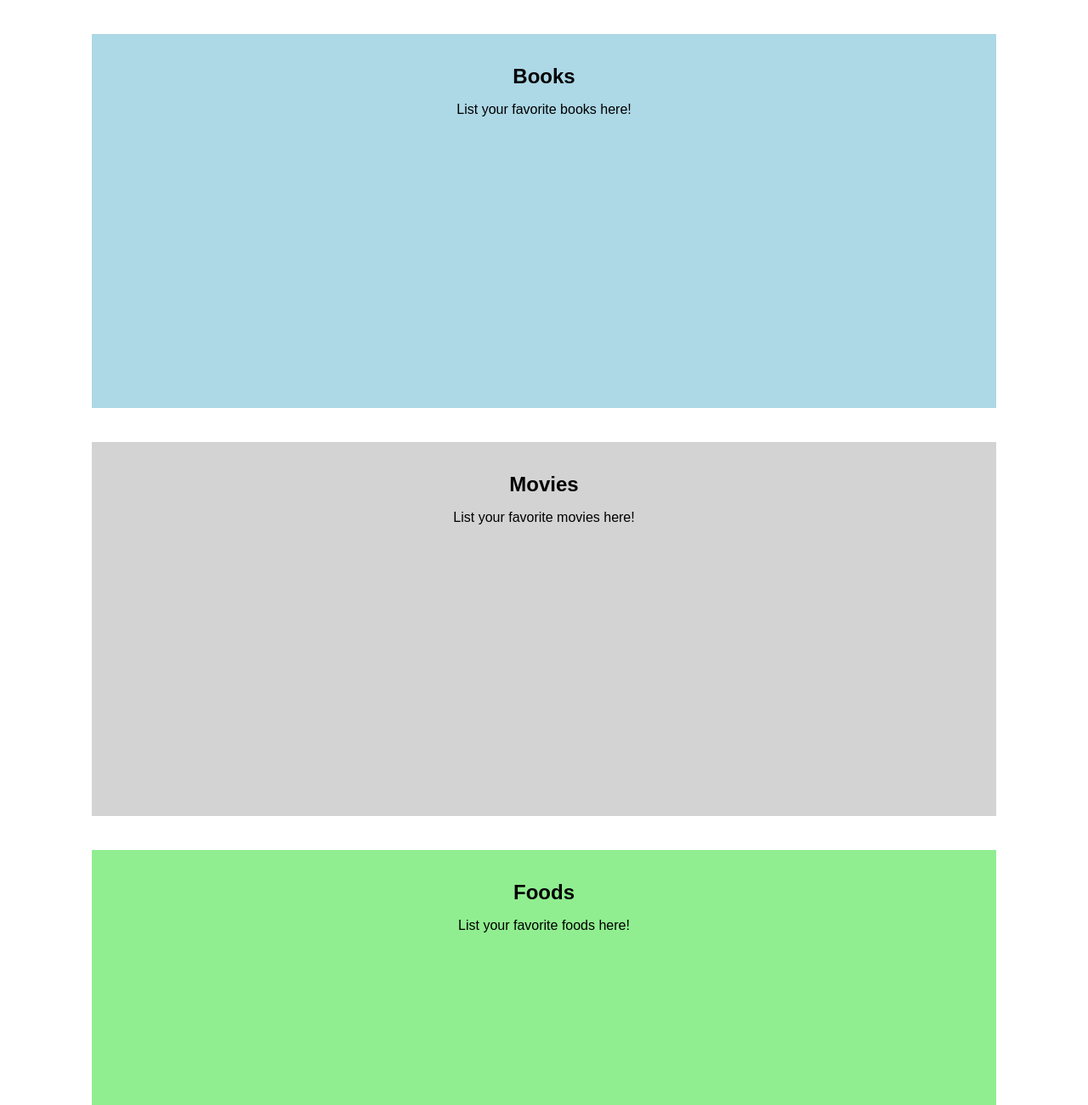
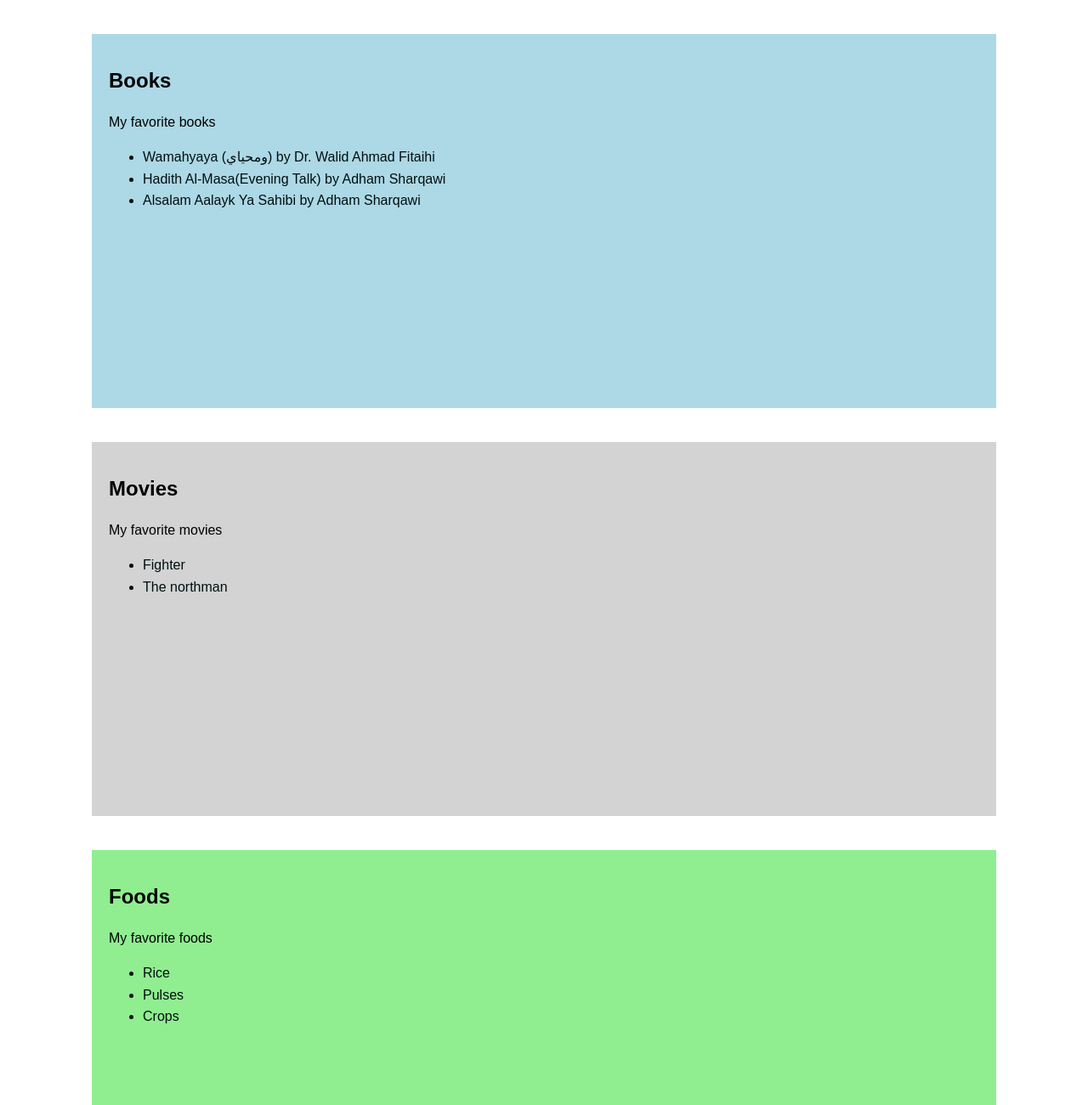
Before and after one commit to axmedxasancali2008-cmd/web-development-course, a plain HTML site: page CSS/Assingments/Lesson 1/1.10-Stylish Content Sections.html in a window 1280 px wide. Shown: the top 1300 px of the page at 85% size. Drawn offline with Linux system fonts and the light colour scheme.

Commit message:
1.10 done

```diff
--- a/CSS/Assingments/Lesson 1/1.10-Stylish Content Sections.css
+++ b/CSS/Assingments/Lesson 1/1.10-Stylish Content Sections.css
@@ -8,7 +8,8 @@ body {
     height: 50vh;
     margin: 5vh auto;
     padding: 20px;
-    text-align: center;
+    /* text-align: center; */
+    line-height: 1.6;
 }
 
 .interest-section h1 {
@@ -32,3 +33,7 @@ body {
 #foods {
     background-color: lightgreen;
 }
+
+.favs {
+    color: rgb(0, 15, 15);
+}
--- a/CSS/Assingments/Lesson 1/1.10-Stylish Content Sections.html
+++ b/CSS/Assingments/Lesson 1/1.10-Stylish Content Sections.html
@@ -11,17 +11,31 @@
 
     <div class="interest-section" id="books">
         <h1>Books</h1>
-        <p>List your favorite books here!</p>
+        <p>My favorite books</p>
+        <ul class="favs">
+            <li>Wamahyaya (ومحياي) by Dr. Walid Ahmad Fitaihi</li>
+            <li>Hadith Al-Masa(Evening Talk) by Adham Sharqawi</li>
+            <li>Alsalam Aalayk Ya Sahibi by Adham Sharqawi</li>
+        </ul>
     </div>
 
     <div class="interest-section" id="movies">
         <h1>Movies</h1>
-        <p>List your favorite movies here!</p>
+        <p>My favorite movies</p>
+        <ul class="favs">
+            <li>Fighter</li>
+            <li>The northman</li>
+        </ul>
     </div>
 
     <div class="interest-section" id="foods">
         <h1>Foods</h1>
-        <p>List your favorite foods here!</p>
+        <p>My favorite foods</p>
+        <ul class="favs">
+            <li>Rice</li>
+            <li>Pulses</li>
+            <li>Crops</li>
+        </ul>
     </div>
 
 </body>
```
Also changed, not shown: CSS/Assingments/Lesson 1/1.10-Stylish Content Sections.png.
